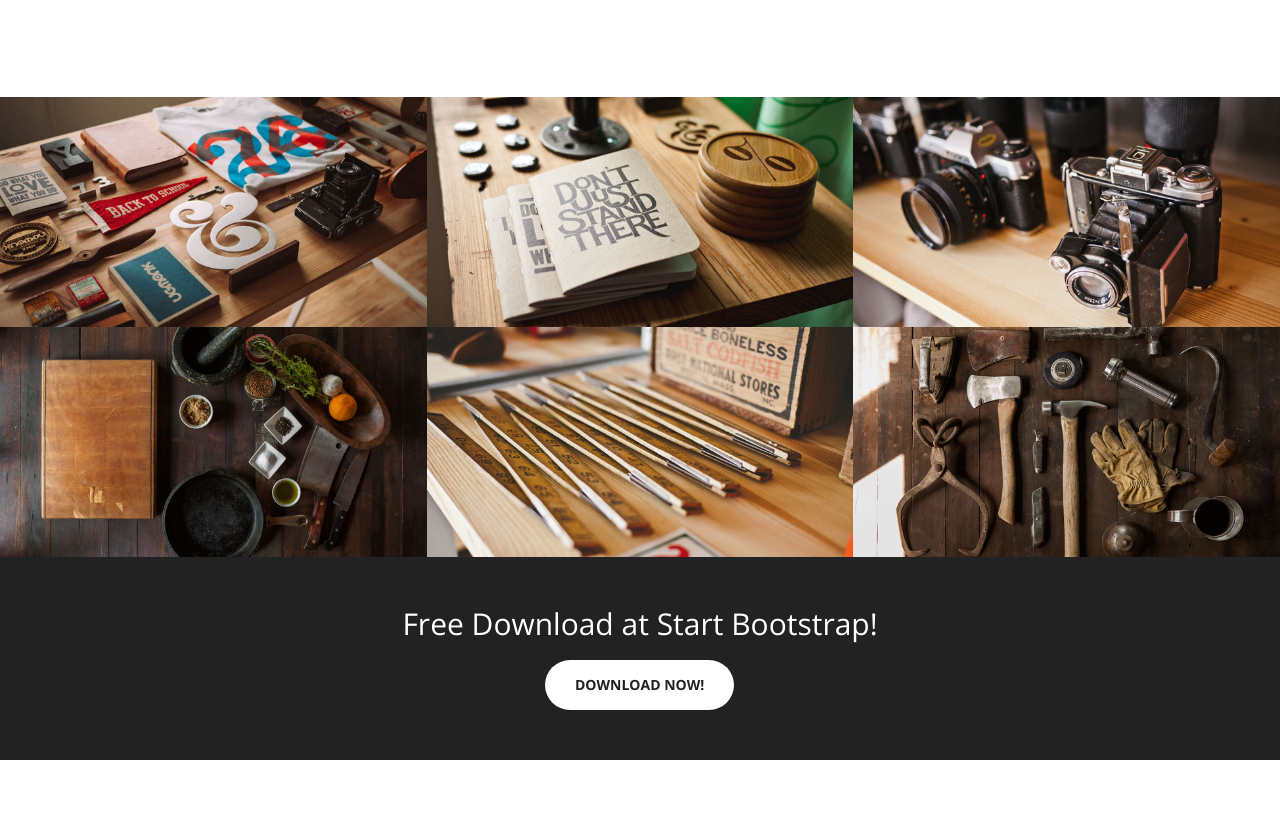
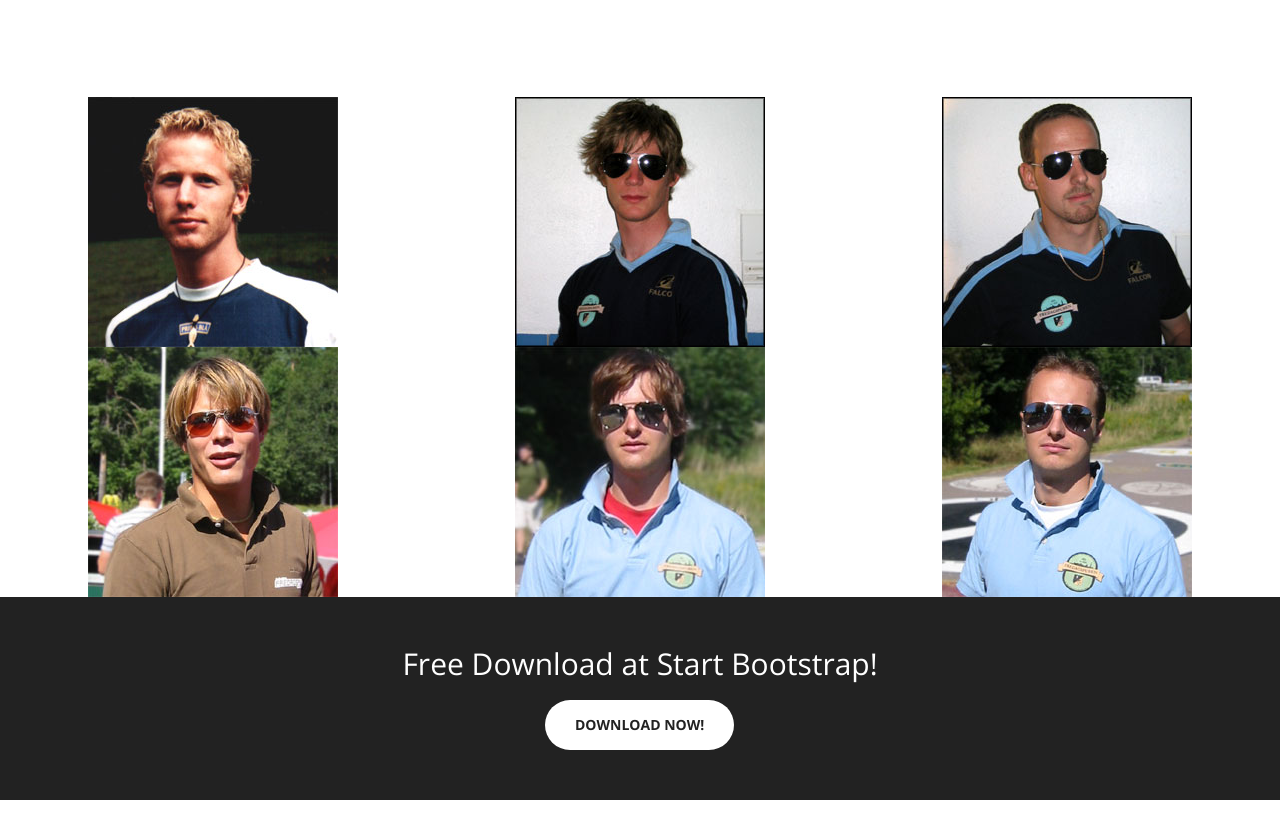
Before and after one commit to Kn00d/BrandonBoys, a website: page brandon-boys/index.html in a window 1280 px wide. Shown: the part 1577-2415 px from the top of the page. Drawn offline with nearby package versions, Linux system fonts and the light colour scheme.

Commit message:
Started adding album pictures

```diff
--- a/brandon-boys/css/creative.css
+++ b/brandon-boys/css/creative.css
@@ -226,7 +226,7 @@ header .header-content .header-content-inner p {
 .portfolio-box {
   position: relative;
   display: block;
-  max-width: 650px;
+  max-width: 250px;
   margin: 0 auto;
 }
 .portfolio-box .portfolio-box-caption {
--- a/brandon-boys/index.html
+++ b/brandon-boys/index.html
@@ -6,7 +6,7 @@
     <meta http-equiv="X-UA-Compatible" content="IE=edge">
     <meta name="viewport" content="width=device-width, initial-scale=1">
     <meta name="description" content="">
-    <meta name="author" content="">
+    <meta name="author" content="Kalr Fredrik Gudjonsson">
 
     <title>Fredagspuben - En bra början på en bra helg </title>
 
@@ -34,17 +34,7 @@
 </head>
 
 <body id="page-top">
-    <div id="fb-root"></div>
-    <script>
-        (function(d, s, id) {
-            var js, fjs = d.getElementsByTagName(s)[0];
-            if (d.getElementById(id)) return;
-            js = d.createElement(s);
-            js.id = id;
-            js.src = "//connect.facebook.net/sv_SE/sdk.js#xfbml=1&version=v2.8";
-            fjs.parentNode.insertBefore(js, fjs);
-        }(document, 'script', 'facebook-jssdk'));
-    </script>
+
 
     <nav id="mainNav" class="navbar navbar-default navbar-fixed-top">
         <div class="container-fluid">
@@ -149,8 +139,8 @@
         <div class="container-fluid">
             <div class="row no-gutter popup-gallery">
                 <div class="col-lg-4 col-sm-6">
-                    <a href="img/portfolio/fullsize/1.jpg" class="portfolio-box">
-                        <img src="img/portfolio/thumbnails/1.jpg" class="img-responsive" alt="">
+                    <a href="img/broder/b1.jpg" class="portfolio-box">
+                        <img src="img/broder/b1.jpg" class="img-responsive" alt="">
                         <div class="portfolio-box-caption">
                             <div class="portfolio-box-caption-content">
                                 <div class="project-category text-faded">
@@ -164,8 +154,8 @@
                     </a>
                 </div>
                 <div class="col-lg-4 col-sm-6">
-                    <a href="img/portfolio/fullsize/2.jpg" class="portfolio-box">
-                        <img src="img/portfolio/thumbnails/2.jpg" class="img-responsive" alt="">
+                    <a href="img/broder/b2.jpg" class="portfolio-box">
+                        <img src="img/broder/b2.jpg" class="img-responsive" alt="">
                         <div class="portfolio-box-caption">
                             <div class="portfolio-box-caption-content">
                                 <div class="project-category text-faded">
@@ -179,8 +169,8 @@
                     </a>
                 </div>
                 <div class="col-lg-4 col-sm-6">
-                    <a href="img/portfolio/fullsize/3.jpg" class="portfolio-box">
-                        <img src="img/portfolio/thumbnails/3.jpg" class="img-responsive" alt="">
+                    <a href="img/broder/b3.jpg" class="portfolio-box">
+                        <img src="img/broder/b3.jpg" class="img-responsive" alt="">
                         <div class="portfolio-box-caption">
                             <div class="portfolio-box-caption-content">
                                 <div class="project-category text-faded">
@@ -194,8 +184,8 @@
                     </a>
                 </div>
                 <div class="col-lg-4 col-sm-6">
-                    <a href="img/portfolio/fullsize/4.jpg" class="portfolio-box">
-                        <img src="img/portfolio/thumbnails/4.jpg" class="img-responsive" alt="">
+                    <a href="img/broder/b4.jpg" class="portfolio-box">
+                        <img src="img/broder/b4.jpg" class="img-responsive" alt="">
                         <div class="portfolio-box-caption">
                             <div class="portfolio-box-caption-content">
                                 <div class="project-category text-faded">
@@ -209,8 +199,8 @@
                     </a>
                 </div>
                 <div class="col-lg-4 col-sm-6">
-                    <a href="img/portfolio/fullsize/5.jpg" class="portfolio-box">
-                        <img src="img/portfolio/thumbnails/5.jpg" class="img-responsive" alt="">
+                    <a href="img/broder/b5.jpg" class="portfolio-box">
+                        <img src="img/broder/b5.jpg" class="img-responsive" alt="">
                         <div class="portfolio-box-caption">
                             <div class="portfolio-box-caption-content">
                                 <div class="project-category text-faded">
@@ -224,8 +214,8 @@
                     </a>
                 </div>
                 <div class="col-lg-4 col-sm-6">
-                    <a href="img/portfolio/fullsize/6.jpg" class="portfolio-box">
-                        <img src="img/portfolio/thumbnails/6.jpg" class="img-responsive" alt="">
+                    <a href="img/broder/b6.jpg" class="portfolio-box">
+                        <img src="img/broder/b6.jpg" class="img-responsive" alt="">
                         <div class="portfolio-box-caption">
                             <div class="portfolio-box-caption-content">
                                 <div class="project-category text-faded">
@@ -252,7 +242,8 @@
     </aside>
 
     <section id="contact">
-        <div class="fb-page" data-href="https://www.facebook.com/brandonboys/" data-tabs="timeline" data-width="500" data-small-header="false" data-adapt-container-width="true" data-hide-cover="false" data-show-facepile="true"></div>
+        <iframe src="https://www.facebook.com/plugins/page.php?href=https%3A%2F%2Fwww.facebook.com%2Fbrandonboys%2F&tabs=timeline&width=500&height=550&small_header=false&adapt_container_width=true&hide_cover=false&show_facepile=true&appId" width="500" height="500"
+            style="border:none;overflow:hidden" scrolling="no" frameborder="0" allowTransparency="true" allign="middle"></iframe>
     </section>
 
     <!-- jQuery -->
```
